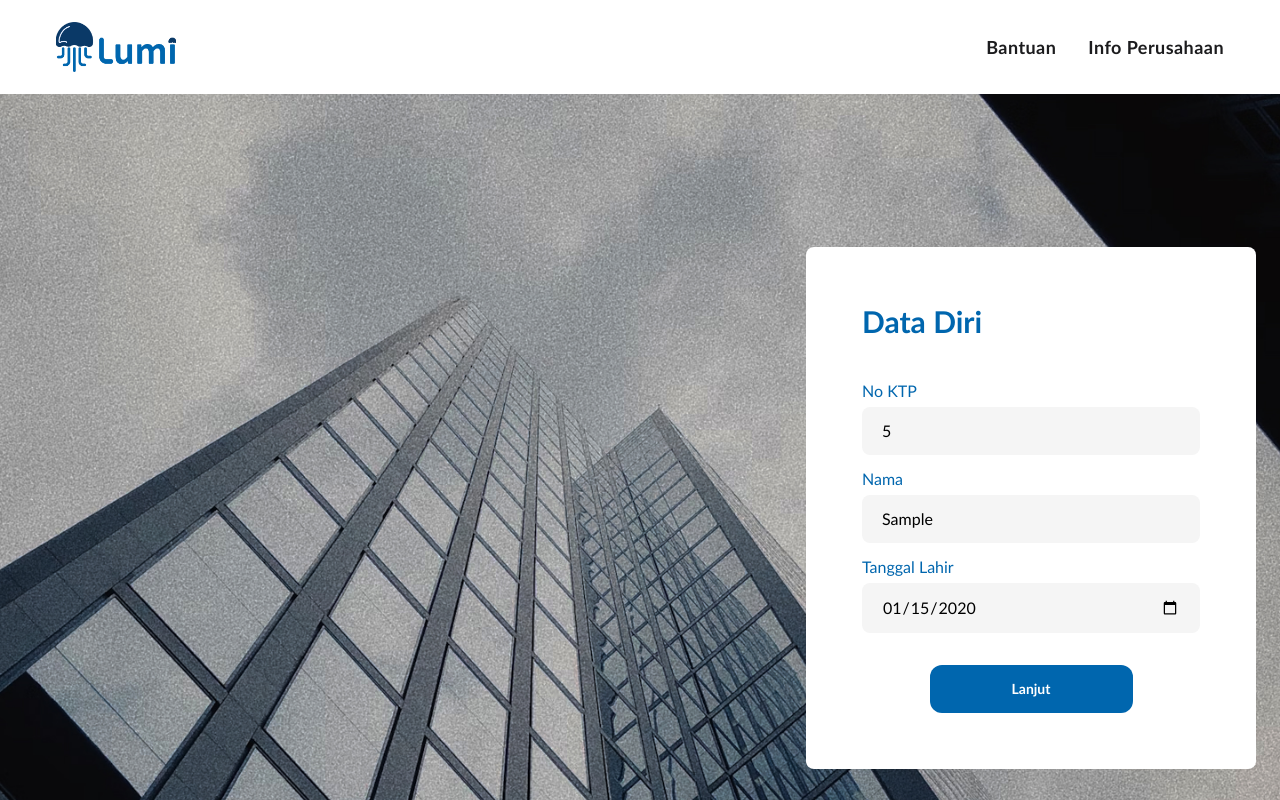
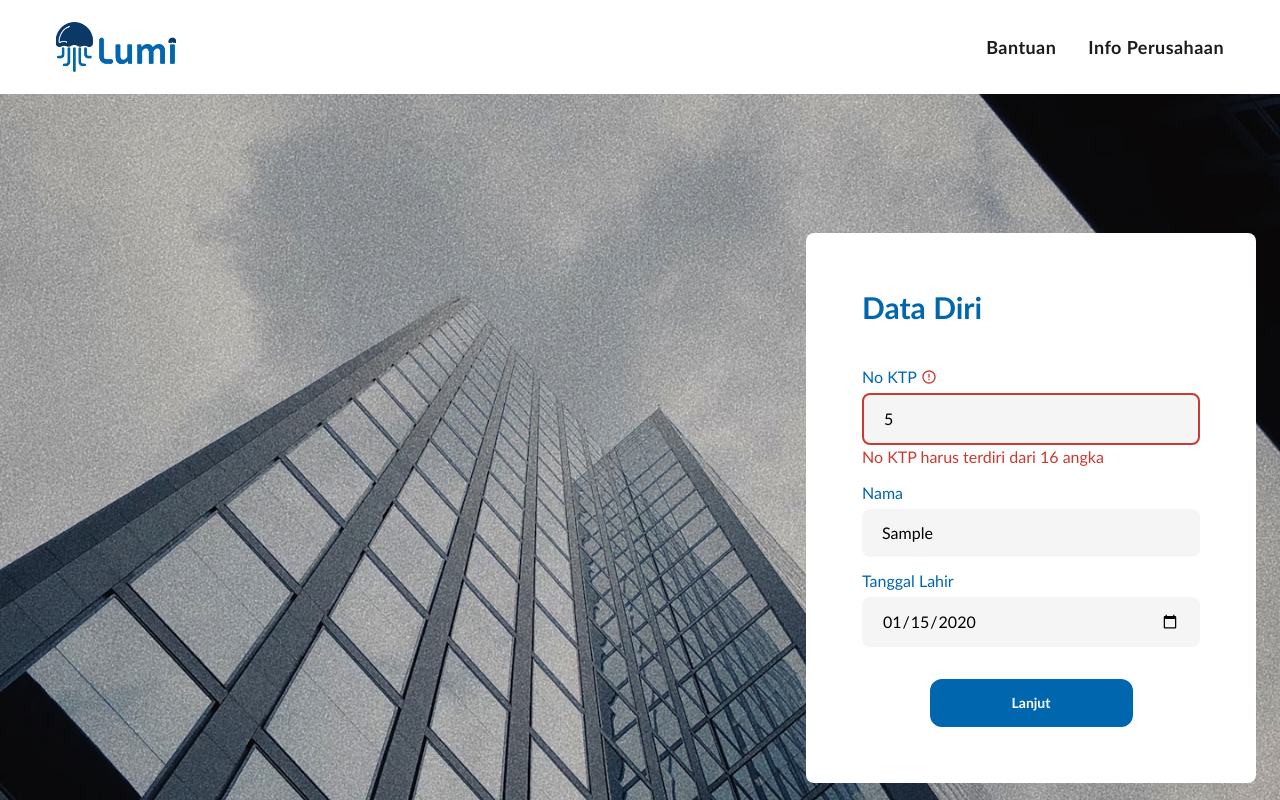
Before and after one commit to SYNRGY7-Team4/Frontend, a React (Vite) app: page /register/data-diri in a window 1280 px wide. Both pictures are taken after typing "5", "Sample", "2020-01-15" into the empty fields and a click on the button "Lanjut". Shown: the top 800 px of the page. Built offline with nearby package versions, Linux system fonts and the light colour scheme.

Commit message:
feat: validation error in data diri page

```diff
--- a/package.json
+++ b/package.json
@@ -12,6 +12,7 @@
   "dependencies": {
     "react": "^18.3.1",
     "react-dom": "^18.3.1",
+    "react-hook-form": "^7.52.1",
     "react-icons": "^5.2.1",
     "react-phone-input-2": "^2.15.1",
     "react-router-dom": "^6.24.1"
--- a/src/components/Input/Input.tsx
+++ b/src/components/Input/Input.tsx
@@ -1,10 +1,12 @@
-export default function Input({
-  ...props
-}: React.InputHTMLAttributes<HTMLInputElement>) {
+type InputProps = React.InputHTMLAttributes<HTMLInputElement> & {
+  className?: string;
+};
+
+export default function Input({ className, ...props }: InputProps) {
   return (
     <input
-      className='w-full bg-neutral-02 py-3 px-5 rounded-lg focus:outline-primary-blue'
+      className={`w-full bg-neutral-02 py-3 px-5 rounded-lg focus:outline-primary-blue ${className}`}
       {...props}
     />
-  )
+  );
 }
--- a/src/pages/DataDiri/DataDiri.tsx
+++ b/src/pages/DataDiri/DataDiri.tsx
@@ -1,4 +1,3 @@
-import { useState } from "react";
 import bgAuth from "@/assets/bg-auth.jpg";
 import Button from "@/components/Button/Button";
 import Footer from "@/components/Footer/Footer";
@@ -6,23 +5,23 @@ import Header from "@/components/Header/Header";
 import Input from "@/components/Input/Input";
 import Label from "@/components/Label/Label";
 import { IFormInput } from "./types";
+import { MdOutlineErrorOutline } from "react-icons/md";
+import { Controller, SubmitHandler, useForm } from "react-hook-form";
 
 const DataDiri = () => {
-  const [data, setData] = useState<IFormInput>({
-    noKtp: 0,
+  const {
+    control,
+    handleSubmit,
+    formState: { errors },
+  } = useForm<IFormInput>({
+    defaultValues: {
+      noKtp: "",
       nama: "",
       tanggalLahir: "",
+    },
   });
 
-  const handleChange = (e: React.ChangeEvent<HTMLInputElement>) => {
-    setData((prev) => ({
-      ...prev,
-      [e.target.name]: e.target.value,
-    }));
-  };
-
-  const handleSubmit = (e: React.FormEvent<HTMLFormElement>) => {
-    e.preventDefault();
+  const onSubmit: SubmitHandler<IFormInput> = (data) => {
     console.log({ data });
   };
 
@@ -38,35 +37,127 @@ const DataDiri = () => {
             <h1 className="mb-10 text-3xl text-primary-blue font-bold">
               Data Diri
             </h1>
-            <form className="flex flex-col gap-y-8" onSubmit={handleSubmit}>
+            <form
+              className="flex flex-col gap-y-8"
+              onSubmit={handleSubmit(onSubmit)}
+            >
               <div className="flex flex-col gap-y-3">
                 <div className="flex flex-col gap-y-1">
-                  <Label htmlFor="email">No KTP</Label>
+                  <div className="flex items-center gap-1">
+                    <Label htmlFor="noKtp">No KTP</Label>
+                    {errors.noKtp && (
+                      <span className="text-secondary-red">
+                        <MdOutlineErrorOutline />
+                      </span>
+                    )}
+                  </div>
+                  <div>
+                    <Controller
+                      name="noKtp"
+                      control={control}
+                      render={({ field }) => (
                         <Input
+                          id="noKtp"
                           type="number"
-                    name="noKtp"
                           placeholder="1234567891011"
                           aria-label="Masukkan no KTP Anda"
-                    onChange={handleChange}
+                          className={
+                            errors.noKtp
+                              ? "border-2 border-secondary-red focus:outline-secondary-red"
+                              : ""
+                          }
+                          {...field}
                         />
+                      )}
+                      rules={{
+                        required: "Input no KTP tidak boleh kosong",
+                        pattern: {
+                          value: /^\d{16}$/,
+                          message: "No KTP harus terdiri dari 16 angka",
+                        },
+                      }}
+                    />
+                    {errors.noKtp && (
+                      <p className="text-secondary-red">
+                        {errors.noKtp.message}
+                      </p>
+                    )}
+                  </div>
                 </div>
                 <div className="flex flex-col gap-y-1">
-                  <Label htmlFor="password">Nama</Label>
+                  <div className="flex items-center gap-1">
+                    <Label htmlFor="nama">Nama</Label>
+                    {errors.nama && (
+                      <span className="text-secondary-red">
+                        <MdOutlineErrorOutline />
+                      </span>
+                    )}
+                  </div>
+                  <div>
+                    <Controller
+                      name="nama"
+                      control={control}
+                      render={({ field }) => (
                         <Input
-                    name="nama"
+                          id="nama"
+                          type="text"
                           placeholder="John Doe"
                           aria-label="Masukkan nama Anda"
-                    onChange={handleChange}
+                          className={
+                            errors.nama
+                              ? "border-2 border-secondary-red focus:outline-secondary-red"
+                              : ""
+                          }
+                          {...field}
                         />
+                      )}
+                      rules={{
+                        required: "Input nama tidak boleh kosong",
+                      }}
+                    />
+                    {errors.nama && (
+                      <p className="text-secondary-red">
+                        {errors.nama.message}
+                      </p>
+                    )}
+                  </div>
                 </div>
                 <div className="flex flex-col gap-y-1">
-                  <Label htmlFor="password">Tanggal Lahir</Label>
+                  <div className="flex items-center gap-1">
+                    <Label htmlFor="tanggalLahir">Tanggal Lahir</Label>
+                    {errors.tanggalLahir && (
+                      <span className="text-secondary-red">
+                        <MdOutlineErrorOutline />
+                      </span>
+                    )}
+                  </div>
+                  <div>
+                    <Controller
+                      name="tanggalLahir"
+                      control={control}
+                      render={({ field }) => (
                         <Input
+                          id="tanggalLahir"
                           type="date"
-                    name="tanggalLahir"
                           aria-label="Masukkan tanggal lahir Anda"
-                    onChange={handleChange}
+                          className={
+                            errors.tanggalLahir
+                              ? "border-2 border-secondary-red focus:outline-secondary-red"
+                              : ""
+                          }
+                          {...field}
                         />
+                      )}
+                      rules={{
+                        required: "Input tanggal lahir tidak boleh kosong",
+                      }}
+                    />
+                    {errors.tanggalLahir && (
+                      <p className="text-secondary-red">
+                        {errors.tanggalLahir.message}
+                      </p>
+                    )}
+                  </div>
                 </div>
               </div>
               <div className="flex flex-col gap-y-2 items-center">
--- a/src/pages/DataDiri/types.ts
+++ b/src/pages/DataDiri/types.ts
@@ -1,5 +1,5 @@
 export interface IFormInput {
-  noKtp: number;
+  noKtp: string;
   nama: string;
   tanggalLahir: string;
 }
```
Also changed, not shown: 2 other files (tests, documents, lock files or other folders). Lines whose indentation alone changed are shown as unchanged.
